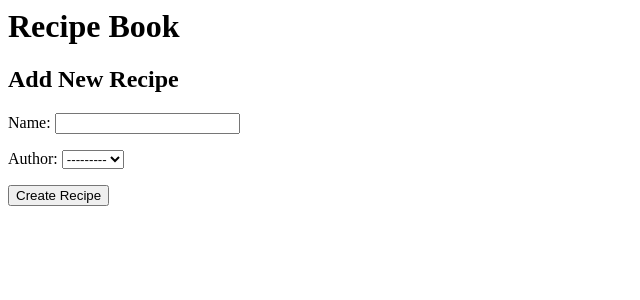
After one commit to EpicMusicalLover/recipebook-quijencio-nathanieljoaquin, a Django app: template recipebook/ledger/templates/recipe_create.html in a window 1280 px wide. The commit adds this page. Shown: the top 300 px of the page, without its empty margins (0-640 px from the left). Run offline with Django 5.2, Linux system fonts and the light colour scheme; the template is opened without the code that fills it: values that come from a table or form of the project are taken from there, others are empty.

Commit message:
created the recipe_create template which includes a form for creating a recipe, and added the link to the page in recipe list for only authenticated users

```diff
--- /dev/null
+++ b/recipebook/ledger/templates/recipe_create.html
@@ -0,0 +1,12 @@
+{% extends "base.html" %}
+
+{% block content %}
+<h2>Add New Recipe</h2>
+
+<form method="post">
+    {% csrf_token %}
+    {{ form.as_p }}
+    <button type="submit">Create Recipe</button>
+</form>
+
+{% endblock %}
--- a/recipebook/ledger/templates/recipe_list.html
+++ b/recipebook/ledger/templates/recipe_list.html
@@ -9,5 +9,8 @@
             <a href="{{ recipe.get_absolute_url}}">{{recipe.name}}</a>
         </li>
         {% endfor %}
+        {% if user.is_authenticated %}
+        <a href="{% url 'recipe_add' %}">Add New Recipe</a>
+        {% endif %}
     </ul>
 {% endblock %}
```
